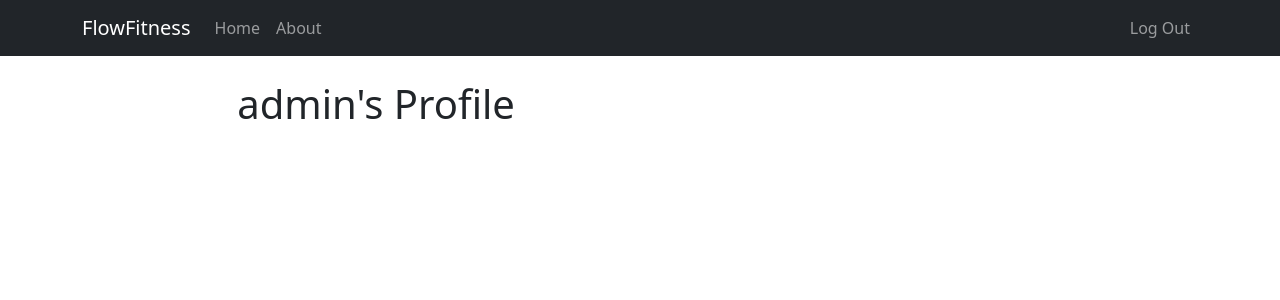
After one commit to jarough/Flow-Fitness, a Django app: page /profile/ in a window 1280 px wide. The commit adds this page. Shown: the top 300 px of the page. Run offline with Django 3.2, Linux system fonts and the light colour scheme; a user stored in the database is signed in.

Commit message:
Created 'profile.html' page and added authentication access to url based on if logged in or not

```diff
--- a/config/settings.py
+++ b/config/settings.py
@@ -134,3 +134,4 @@ DEFAULT_AUTO_FIELD = 'django.db.models.BigAutoField'
 CRISPY_TEMPLATE_PACK = 'bootstrap4'
 
 LOGIN_REDIRECT_URL = 'gym-home'
+LOGIN_URL = 'user-login'
--- a/config/urls.py
+++ b/config/urls.py
@@ -22,6 +22,7 @@ urlpatterns = [
     path('admin/', admin.site.urls),
     path('', include('gym.urls')),
     path('register/', userviews.register, name="user-register"),
+    path('profile/', userviews.profile, name="user-profile"),
     path('login/', authviews.LoginView.as_view(template_name="userreg/login.html"), name="user-login"),
     path('logout/', authviews.LogoutView.as_view(template_name="userreg/logout.html"), name="user-logout"),
 ]
--- a/gym/templates/gym/base.html
+++ b/gym/templates/gym/base.html
@@ -34,6 +34,15 @@
                     </li>
                 </ul>
             </div>
+            <!-- Displays navbar items based on whether user is logged in or not -->
+            <div class="navbar-nav">
+                {% if user.is_authenticated %}
+                    <a class="nav-item nav-link" href="{% url 'user-logout' %}">Log Out</a>
+                {% else %}
+                    <a class="nav-item nav-link" href="{% url 'user-login' %}">Log In</a>
+                    <a class="nav-item nav-link" href="{% url 'user-register' %}">Register</a>
+                {% endif %}
+            </div>
         </div>
     </nav>
     <div class="container mt-4 col-8">
--- /dev/null
+++ b/userreg/templates/userreg/profile.html
@@ -0,0 +1,9 @@
+{% extends 'gym/base.html' %}
+
+{% block content %}
+
+<div class="container">
+    <h1>{{ user.username }}'s Profile</h1>
+</div>
+
+{% endblock content %}
--- a/userreg/views.py
+++ b/userreg/views.py
@@ -1,5 +1,6 @@
 from django.shortcuts import render, redirect
 from django.contrib import messages
+from django.contrib.auth.decorators import login_required
 from . import forms
 
 # Create your views here.
@@ -14,3 +15,7 @@ def register(request):
     else:
         form = forms.RegisterForm()
         return render(request, 'userreg/register.html', {'form': form})
+
+@login_required()
+def profile(request):
+    return render(request, 'userreg/profile.html')
```
Also changed, not shown: db.sqlite3.
